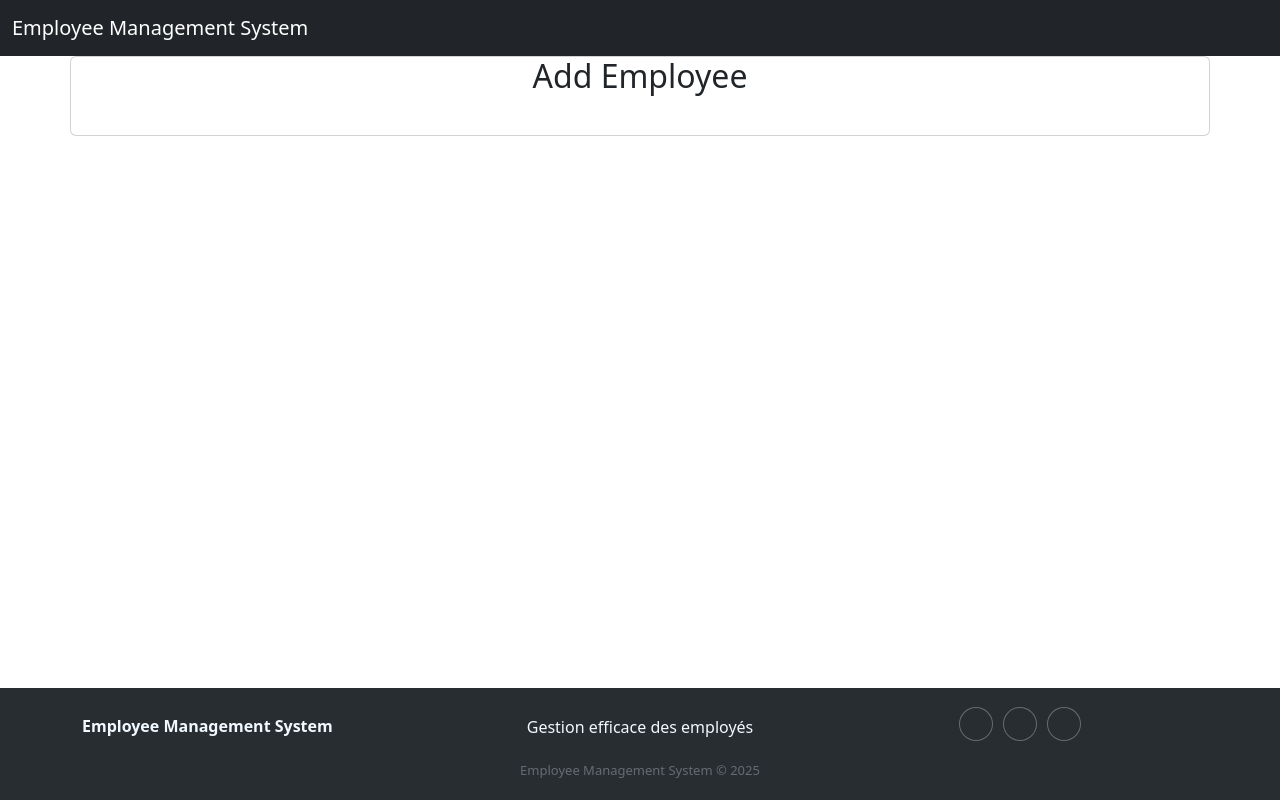
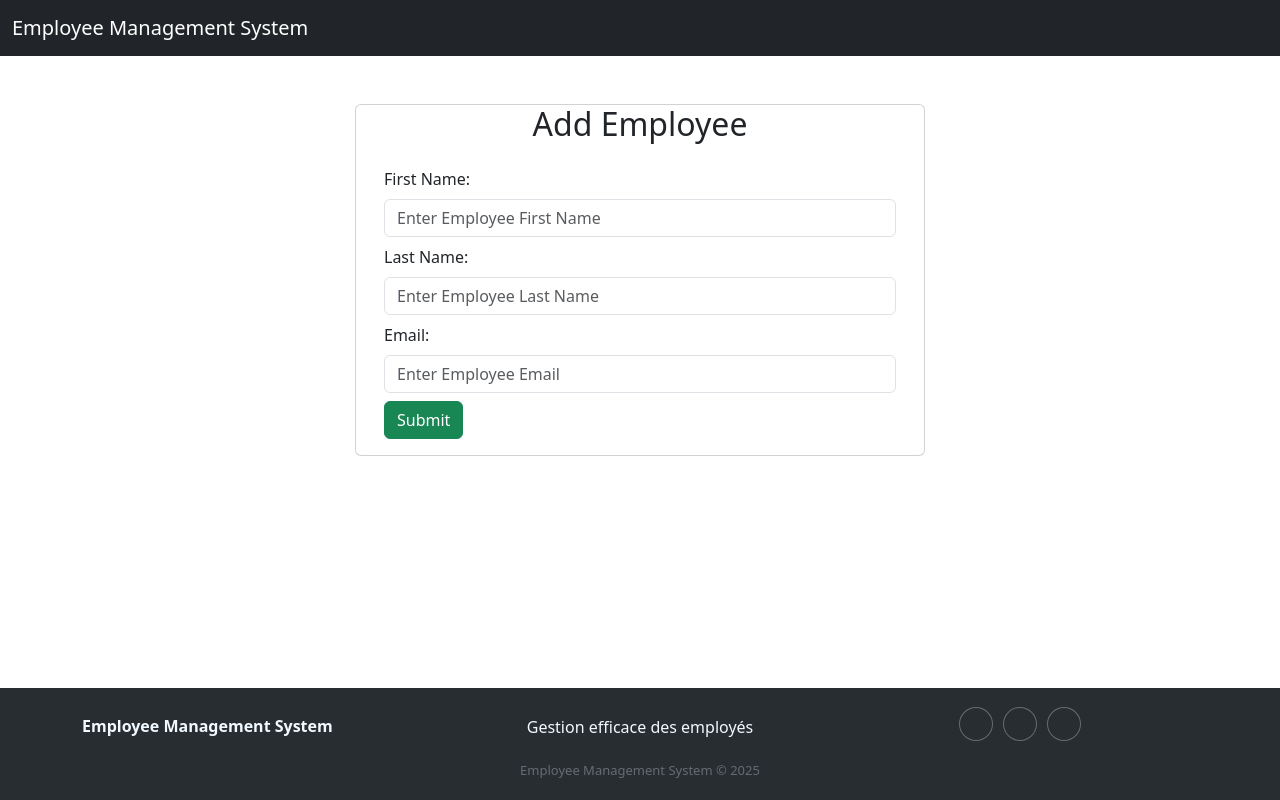
Before and after one commit to OUMIF/Spring_Security_Chat_Platform, a React (Vite) app in the folder public/ems-frontend/: page / in a window 1280 px wide. Both pictures are taken after a click on the button "Add Employee". Built offline with nearby package versions, Linux system fonts and the light colour scheme; no server answers.

Commit message:
j'ai ajouter addEmployee interface plus connecter avec le backend

```diff
--- a/public/ems-frontend/src/pages/EmployeeComponent.jsx
+++ b/public/ems-frontend/src/pages/EmployeeComponent.jsx
@@ -1,16 +1,79 @@
 import React, { useState } from 'react'
-
+import { createEmployee } from '../services/EmployeeService'
+import { useNavigate } from 'react-router-dom';
 const EmployeeComponent = () => {
     const [firstName, setFirstName] =  useState('')
     const [lastName, setLastName] =  useState('')
     const [email, setEmail] =  useState('')
 
+
+    const navigator = useNavigate();
+    const handleFirstName = (e) => setFirstName(e.target.value);
+
+    const handleLastName = (e) =>  setLastName(e.target.value);
+
+
+
+    function  saveEmployee (e){
+        e.preventDefault();
+
+        const employee = {firstName, lastName, email}
+        console.log(employee)
+
+        createEmployee(employee).then((response) => {
+            console.log(response.data);
+            navigator('/employees')
+        })
+    }
     return (
     <div className='container'>
+        <br /> <br />
         <div className='row'>
-            <div className='card'>
+            <div className='card col-md-6 offset-md-3 offset-md-3'>
                 <h2 className='text-center'> Add Employee</h2>
                 <div className='card-body'>
+                    <form>
+                        <div className='form-group mb-2'>
+                            <label className='form-label'>First Name:</label>
+                            <input
+                                type='text'
+                                placeholder='Enter Employee First Name'
+                                name='firstName'
+                                value={firstName}
+                                className='form-control'
+                                onChange={handleFirstName}
+                                >
+
+                            </input>
+                        </div>
+                                                <div className='form-group mb-2'>
+                            <label className='form-label'>Last Name:</label>
+                            <input
+                                type='text'
+                                placeholder='Enter Employee Last Name'
+                                name='LastName'
+                                value={lastName}
+                                className='form-control'
+                                onChange={handleLastName}
+                                >
+
+                            </input>
+                        </div>
+                                                <div className='form-group mb-2'>
+                            <label className='form-label'>Email:</label>
+                            <input
+                                type='text'
+                                placeholder='Enter Employee Email'
+                                name='email'
+                                value={email}
+                                className='form-control'
+                                onChange={(e) =>     setEmail(e.target.value)} // une autre facon passer directement ici
+                                >
+
+                            </input>
+                        </div>
+                        <button className='btn btn-success' onClick={saveEmployee}>Submit</button>
+                    </form>
 
                 </div>
 
--- a/public/ems-frontend/src/services/EmployeeService.js
+++ b/public/ems-frontend/src/services/EmployeeService.js
@@ -5,3 +5,5 @@
 
 
 export const listEmployees = () => axios.get(API_URL);
+
+export const createEmployee = (employee) => axios.post(API_URL, employee);
```
